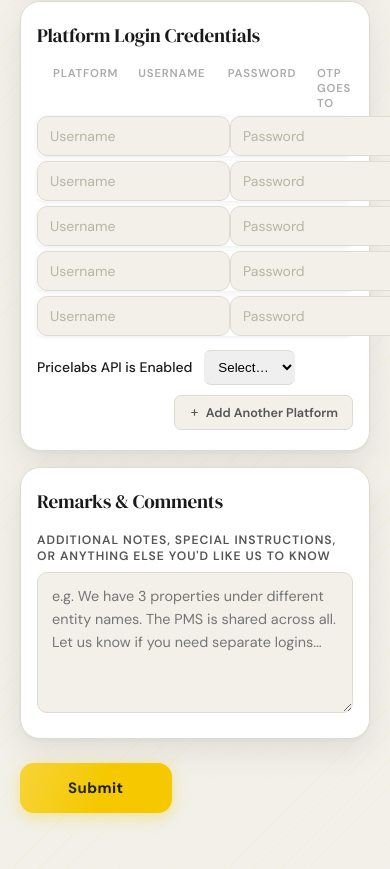
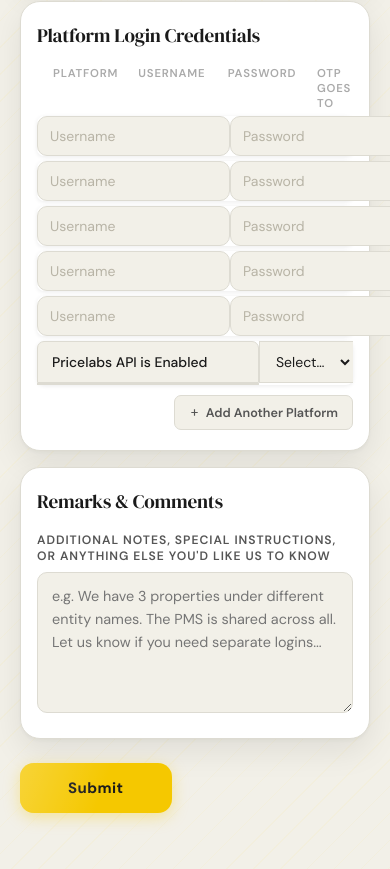
Before and after one commit to Samruddhi990PM/PartnerAccountDetails, a website: page public/index.html in a window 390 px wide. Shown: the part 1243-2112 px from the top of the page. Drawn offline with Linux system fonts and the light colour scheme.

Commit message:
Style Pricelabs API dropdown as a credentials row

```diff
--- a/public/index.html
+++ b/public/index.html
@@ -341,6 +341,11 @@ hr.div { border: none; border-top: 1px solid var(--inp-border); margin: 20px 0;
   border: 1.5px solid var(--inp-border); border-left: none; border-right: none;
   padding: 10px 12px;
 }
+.cred-row select.cred-inp {
+  font-family: 'DM Sans', sans-serif; font-size: 14px; color: var(--charcoal);
+  background: var(--inp-bg); outline: none; border-radius: 0; cursor: pointer;
+}
+.cred-row select.cred-inp:focus { background: #ffffff; border-color: var(--charcoal); }
 .cred-lock {
   background: var(--cell-bg); border: 1.5px solid var(--inp-border); border-left: none;
   display: flex; align-items: center; justify-content: center;
@@ -437,6 +442,9 @@ hr.div { border: none; border-top: 1px solid var(--inp-border); margin: 20px 0;
   .card { padding: 20px 16px; }
   .cred-lbl-row, .cred-row { grid-template-columns: 1fr 1fr 1fr 44px; }
   .cred-plat, .cred-plat-inp { display: none; }
+  .cred-row.pl-api { grid-template-columns: 1fr 44px; }
+  .cred-row.pl-api .cred-plat { display: flex; grid-column: 1 / -1; border-right: 1.5px solid var(--inp-border); border-radius: var(--rs) var(--rs) 0 0; }
+  .cred-row.pl-api select { grid-column: 1; border-left: 1.5px solid var(--inp-border); }
   .email-row { flex-direction: column; }
   .admin-bar { flex-direction: column; align-items: flex-start; }
 }
@@ -697,13 +705,14 @@ hr.div { border: none; border-top: 1px solid var(--inp-border); margin: 20px 0;
       <div class="cred-row"><div class="cred-plat">Airbnb <span>›</span></div><input type="text" class="cred-inp" placeholder="Username"><input type="password" class="cred-inp" placeholder="Password"><input type="text" class="cred-inp cred-otp" placeholder="Name / Number"><div class="cred-lock" onclick="togglePwd(this)"><svg width="13" height="13" viewBox="0 0 24 24" fill="none" stroke="currentColor" stroke-width="2"><rect x="3" y="11" width="18" height="11" rx="2"/><path d="M7 11V7a5 5 0 0110 0v4"/></svg></div></div>
     </div>
 
-    <div style="display:flex;align-items:center;gap:12px;margin-top:14px">
-      <label for="pricelabs-api" style="font-size:.87rem;font-weight:500;color:var(--text)">Pricelabs API is Enabled</label>
-      <select id="pricelabs-api" class="cred-inp" style="max-width:160px;border-radius:var(--rs);padding:8px 10px">
+    <div class="cred-row pl-api" style="margin-top:5px">
+      <div class="cred-plat" style="grid-column:1">Pricelabs API is Enabled</div>
+      <select id="pricelabs-api" class="cred-inp" style="grid-column:2 / 5">
         <option value="">Select…</option>
         <option value="Yes">Yes</option>
         <option value="No">No</option>
       </select>
+      <div class="cred-lock" style="cursor:default"></div>
     </div>
 
     <div style="display:flex;justify-content:flex-end;margin-top:10px">
```
